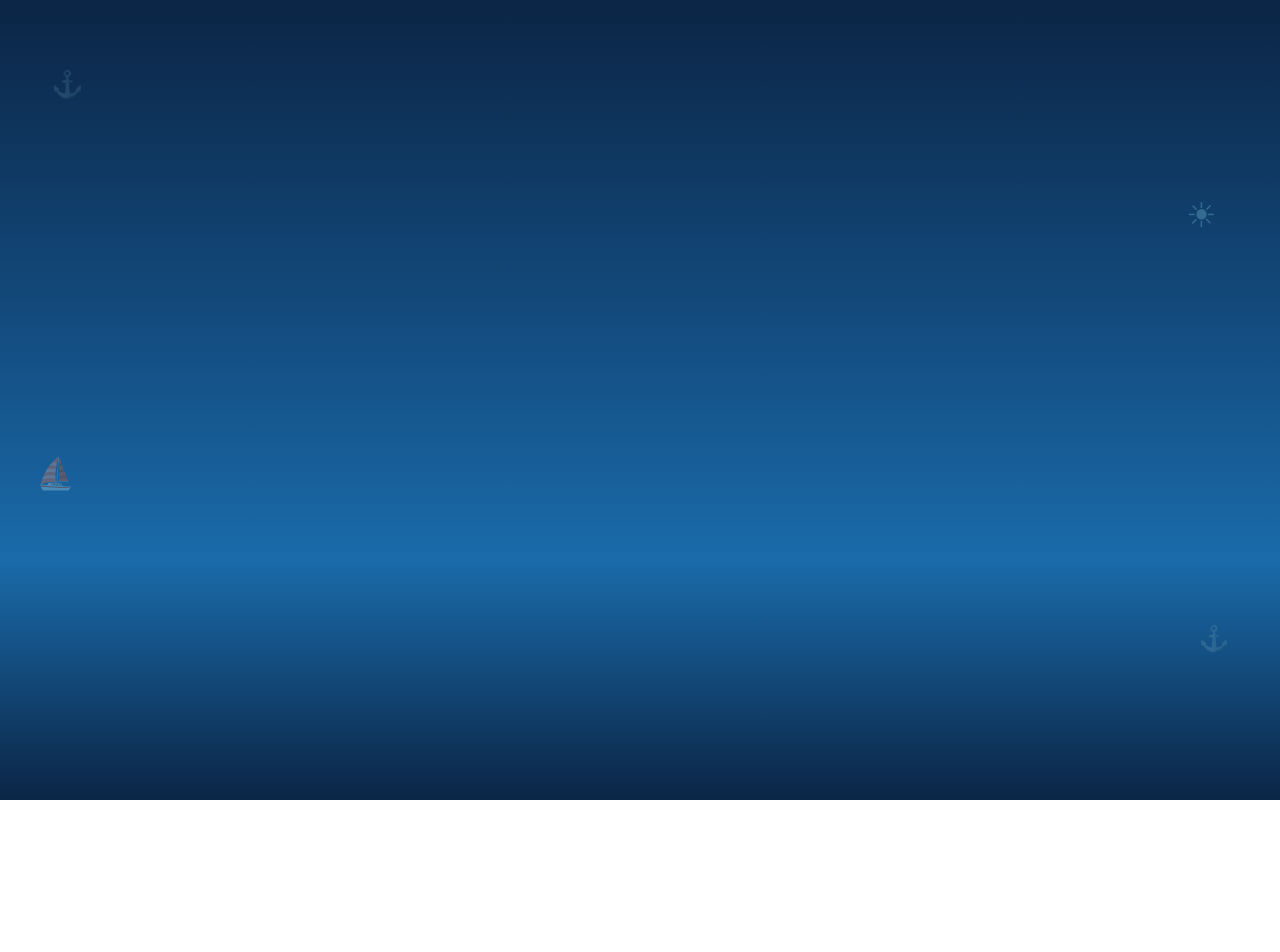
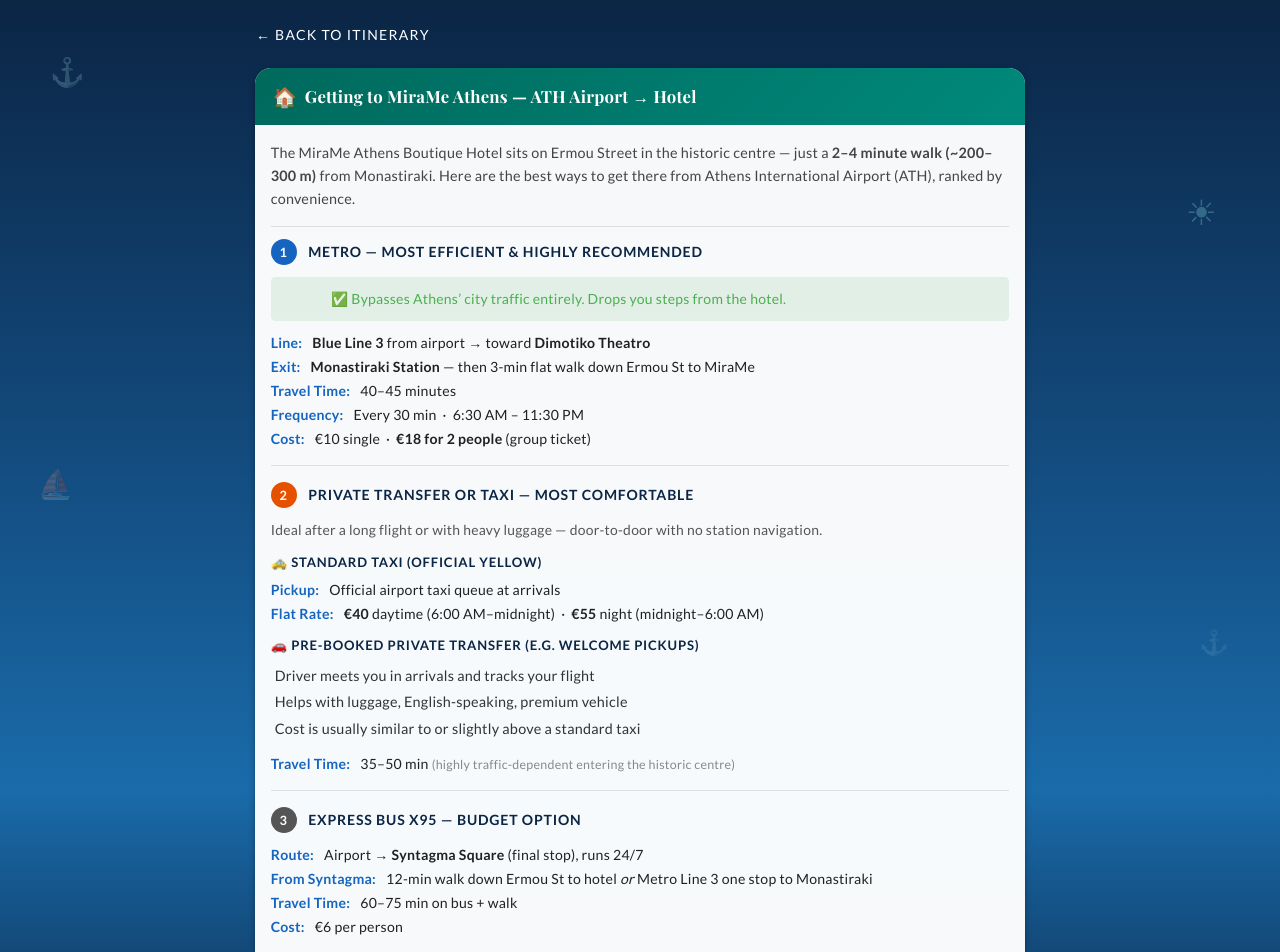
Before and after one commit to FlintShadey/Itenerary, a Vue app: page /#/athens-hotel-transport in a window 1280 px wide. Before the commit this address had no page. Shown: the top 952 px of the page. Before the commit the page ends 800 px from the top, so only its background shows below. Built offline with nearby package versions, Linux system fonts and the light colour scheme.

Commit message:
Add ATH airport → MiraMe hotel transport detail page

```diff
--- a/src/router.js
+++ b/src/router.js
@@ -1,10 +1,12 @@
 import { createRouter, createWebHashHistory } from 'vue-router'
 import Itinerary from './views/Itinerary.vue'
 import BusTransferDetail from './views/BusTransferDetail.vue'
+import AthensHotelTransport from './views/AthensHotelTransport.vue'
 
 const routes = [
   { path: '/', component: Itinerary },
   { path: '/bus-transfer-detail', component: BusTransferDetail },
+  { path: '/athens-hotel-transport', component: AthensHotelTransport },
 ]
 
 export default createRouter({
--- /dev/null
+++ b/src/views/AthensHotelTransport.vue
@@ -0,0 +1,131 @@
+<template>
+  <v-main>
+    <v-container>
+      <v-row justify="center">
+        <v-col cols="12" md="10" lg="8">
+
+          <!-- Back button -->
+          <v-btn
+            variant="text"
+            color="white"
+            class="mb-4 pl-0"
+            @click="$router.back()"
+          >
+            &#8592; Back to Itinerary
+          </v-btn>
+
+          <v-card hover elevation="4" class="mb-6 itinerary-card">
+            <v-card-title class="card-header card-header-hotel">
+              <span class="card-header-icon">&#127968;</span>
+              Getting to MiraMe Athens &mdash; ATH Airport &rarr; Hotel
+            </v-card-title>
+            <v-card-text class="pa-4">
+
+              <p style="font-size:0.9rem;color:#444;line-height:1.6;margin-bottom:16px;">
+                The MiraMe Athens Boutique Hotel sits on Ermou Street in the historic centre &mdash; just a <strong>2&ndash;4 minute walk (~200&ndash;300 m)</strong> from Monastiraki. Here are the best ways to get there from Athens International Airport (ATH), ranked by convenience.
+              </p>
+
+              <v-divider class="my-3"></v-divider>
+
+              <!-- Option 1: Metro -->
+              <div class="benefits-heading mb-3">
+                <span style="background:#1565C0;color:#fff;border-radius:50%;display:inline-flex;align-items:center;justify-content:center;width:26px;height:26px;font-size:0.8rem;font-weight:700;margin-right:8px;">1</span>
+                Metro &mdash; Most Efficient &amp; Highly Recommended
+              </div>
+              <v-alert type="success" variant="tonal" density="compact" class="mb-3">
+                &#9989; Bypasses Athens&rsquo; city traffic entirely. Drops you steps from the hotel.
+              </v-alert>
+              <div class="confirm-row mb-1">
+                <span class="detail-label">Line:</span>
+                <span><strong>Blue Line 3</strong> from airport &rarr; toward <strong>Dimotiko Theatro</strong></span>
+              </div>
+              <div class="confirm-row mb-1">
+                <span class="detail-label">Exit:</span>
+                <span><strong>Monastiraki Station</strong> &mdash; then 3-min flat walk down Ermou St to MiraMe</span>
+              </div>
+              <div class="confirm-row mb-1">
+                <span class="detail-label">Travel Time:</span>
+                <span>40&ndash;45 minutes</span>
+              </div>
+              <div class="confirm-row mb-1">
+                <span class="detail-label">Frequency:</span>
+                <span>Every 30 min &nbsp;&middot;&nbsp; 6:30 AM &ndash; 11:30 PM</span>
+              </div>
+              <div class="confirm-row mb-3">
+                <span class="detail-label">Cost:</span>
+                <span>&euro;10 single &nbsp;&middot;&nbsp; <strong>&euro;18 for 2 people</strong> (group ticket)</span>
+              </div>
+
+              <v-divider class="my-4"></v-divider>
+
+              <!-- Option 2: Taxi / Transfer -->
+              <div class="benefits-heading mb-3">
+                <span style="background:#E65100;color:#fff;border-radius:50%;display:inline-flex;align-items:center;justify-content:center;width:26px;height:26px;font-size:0.8rem;font-weight:700;margin-right:8px;">2</span>
+                Private Transfer or Taxi &mdash; Most Comfortable
+              </div>
+              <p style="font-size:0.87rem;color:#555;margin-bottom:12px;line-height:1.5;">Ideal after a long flight or with heavy luggage &mdash; door-to-door with no station navigation.</p>
+
+              <div class="benefits-heading mb-2" style="font-size:0.82rem;">&#128661; Standard Taxi (Official Yellow)</div>
+              <div class="confirm-row mb-1">
+                <span class="detail-label">Pickup:</span>
+                <span>Official airport taxi queue at arrivals</span>
+              </div>
+              <div class="confirm-row mb-3">
+                <span class="detail-label">Flat Rate:</span>
+                <span><strong>&euro;40</strong> daytime (6:00 AM&ndash;midnight) &nbsp;&middot;&nbsp; <strong>&euro;55</strong> night (midnight&ndash;6:00 AM)</span>
+              </div>
+
+              <div class="benefits-heading mb-2" style="font-size:0.82rem;">&#128663; Pre-Booked Private Transfer (e.g. Welcome Pickups)</div>
+              <ul class="benefits-list mb-3">
+                <li>Driver meets you in arrivals and tracks your flight</li>
+                <li>Helps with luggage, English-speaking, premium vehicle</li>
+                <li>Cost is usually similar to or slightly above a standard taxi</li>
+              </ul>
+              <div class="confirm-row mb-3">
+                <span class="detail-label">Travel Time:</span>
+                <span>35&ndash;50 min <span class="benefit-note">(highly traffic-dependent entering the historic centre)</span></span>
+              </div>
+
+              <v-divider class="my-4"></v-divider>
+
+              <!-- Option 3: Express Bus -->
+              <div class="benefits-heading mb-3">
+                <span style="background:#555;color:#fff;border-radius:50%;display:inline-flex;align-items:center;justify-content:center;width:26px;height:26px;font-size:0.8rem;font-weight:700;margin-right:8px;">3</span>
+                Express Bus X95 &mdash; Budget Option
+              </div>
+              <div class="confirm-row mb-1">
+                <span class="detail-label">Route:</span>
+                <span>Airport &rarr; <strong>Syntagma Square</strong> (final stop), runs 24/7</span>
+              </div>
+              <div class="confirm-row mb-1">
+                <span class="detail-label">From Syntagma:</span>
+                <span>12-min walk down Ermou St to hotel <em>or</em> Metro Line 3 one stop to Monastiraki</span>
+              </div>
+              <div class="confirm-row mb-1">
+                <span class="detail-label">Travel Time:</span>
+                <span>60&ndash;75 min on bus + walk</span>
+              </div>
+              <div class="confirm-row mb-3">
+                <span class="detail-label">Cost:</span>
+                <span>&euro;6 per person</span>
+              </div>
+
+              <v-divider class="my-4"></v-divider>
+
+              <!-- Summary -->
+              <v-alert type="info" variant="tonal" density="comfortable" class="mb-2">
+                <div style="font-weight:700;margin-bottom:4px;">&#128161; Recommendation</div>
+                <div style="font-size:0.88rem;line-height:1.6;">
+                  <strong>Daytime arrival?</strong> Take the Metro (Line 3) &mdash; 40 min, seamless, no traffic, drops you steps from the hotel.<br>
+                  <strong>Prefer door-to-door?</strong> Pre-book a private transfer for the smoothest arrival after a long flight.
+                </div>
+              </v-alert>
+
+            </v-card-text>
+          </v-card>
+
+        </v-col>
+      </v-row>
+    </v-container>
+  </v-main>
+</template>
--- a/src/views/Itinerary.vue
+++ b/src/views/Itinerary.vue
@@ -192,6 +192,14 @@
 
                 <div class="hotel-contact">
                   <div><span class="detail-label">&#128205; Address:</span> Ermou 118, Athens 10554, GR</div>
+                </div>
+
+                <div class="mt-4" style="text-align:right;">
+                  <router-link to="/athens-hotel-transport" style="text-decoration:none;">
+                    <v-btn color="teal-darken-2" variant="tonal" size="small">
+                      &#128652; Getting Here &nbsp;&#8250;
+                    </v-btn>
+                  </router-link>
                 </div>
 
               </v-card-text>
```
